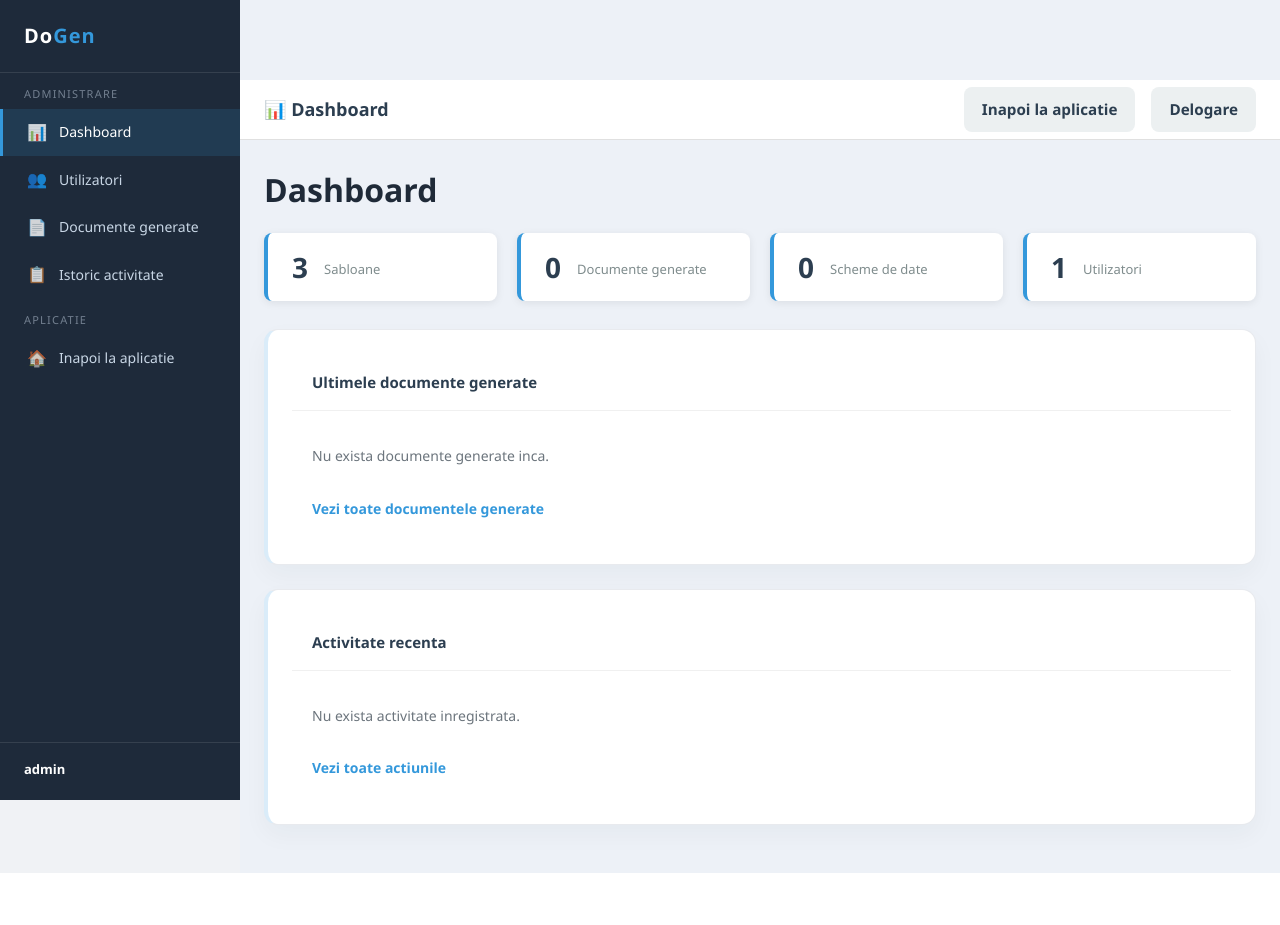
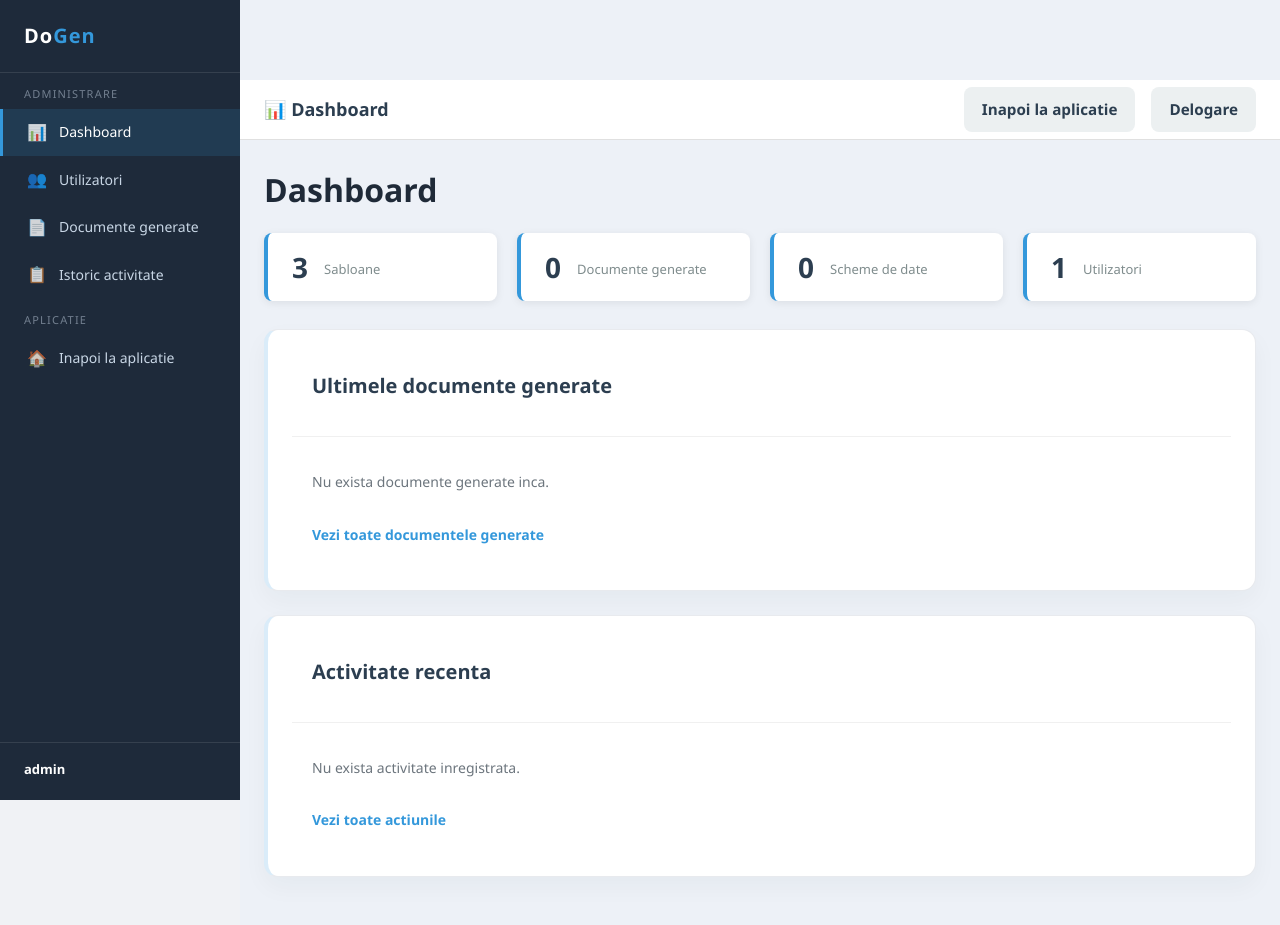
Before and after one commit to dianapreutu/TW_CURMEIBIANCA_PREUTUDIANA_2A2, a PHP site: page /docgen/admin/index.php in a window 1280 px wide. Before the commit the page ends 873 px from the top, so only its background shows below. Run offline with PHP 8.4, Linux system fonts and the light colour scheme; the visitor is signed in with stand-in values (Sample User, id 1).

```diff
--- a/admin/index.php
+++ b/admin/index.php
@@ -226,7 +226,7 @@ $recentDocuments = $db->fetchAll(
                 <!-- Ultimele documente generate -->
                 <section class="admin-section admin-card">
                     <div class="admin-card-header">
-                        <span class="admin-card-title">Ultimele documente generate</span>
+                        <h2 class="admin-card-title">Ultimele documente generate</h2>
                     </div>
                     <div class="admin-card-body">
                         <?php if (empty($recentDocuments)): ?>
@@ -262,7 +262,7 @@ $recentDocuments = $db->fetchAll(
                 <!-- Activitate recenta din log -->
                 <section class="admin-section admin-card">
                     <div class="admin-card-header">
-                        <span class="admin-card-title">Activitate recenta</span>
+                        <h2 class="admin-card-title">Activitate recenta</h2>
                     </div>
                     <div class="admin-card-body">
                         <?php if (empty($recentLogs)): ?>
```
